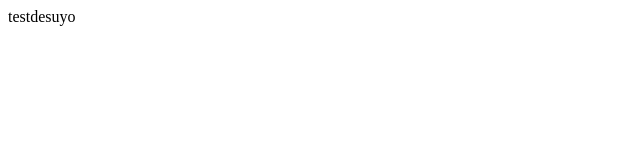
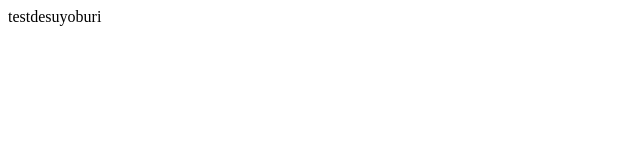
Before and after one commit to AoSankaku/AoSankaku, a plain HTML site: page index.html in a window 1280 px wide. Shown: the full height of the page, 0-640 px from the left. Drawn offline with Linux system fonts and the light colour scheme.

Commit message:
Update index.html

```diff
--- a/index.html
+++ b/index.html
@@ -1,3 +1,3 @@
 <html>
-  <p>testdesuyo</p>
+  <p>testdesuyoburi</p>
 </html>
```
